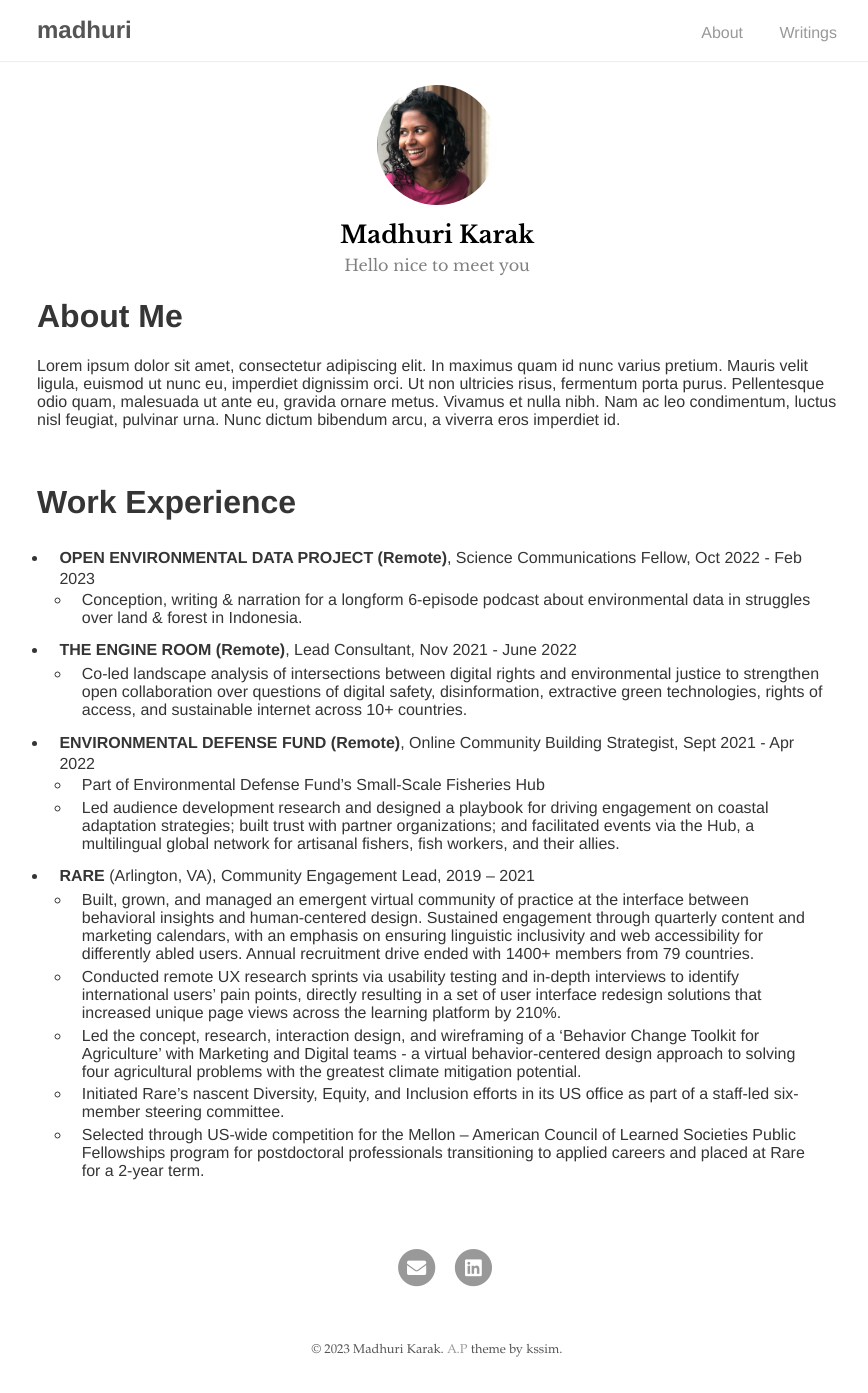
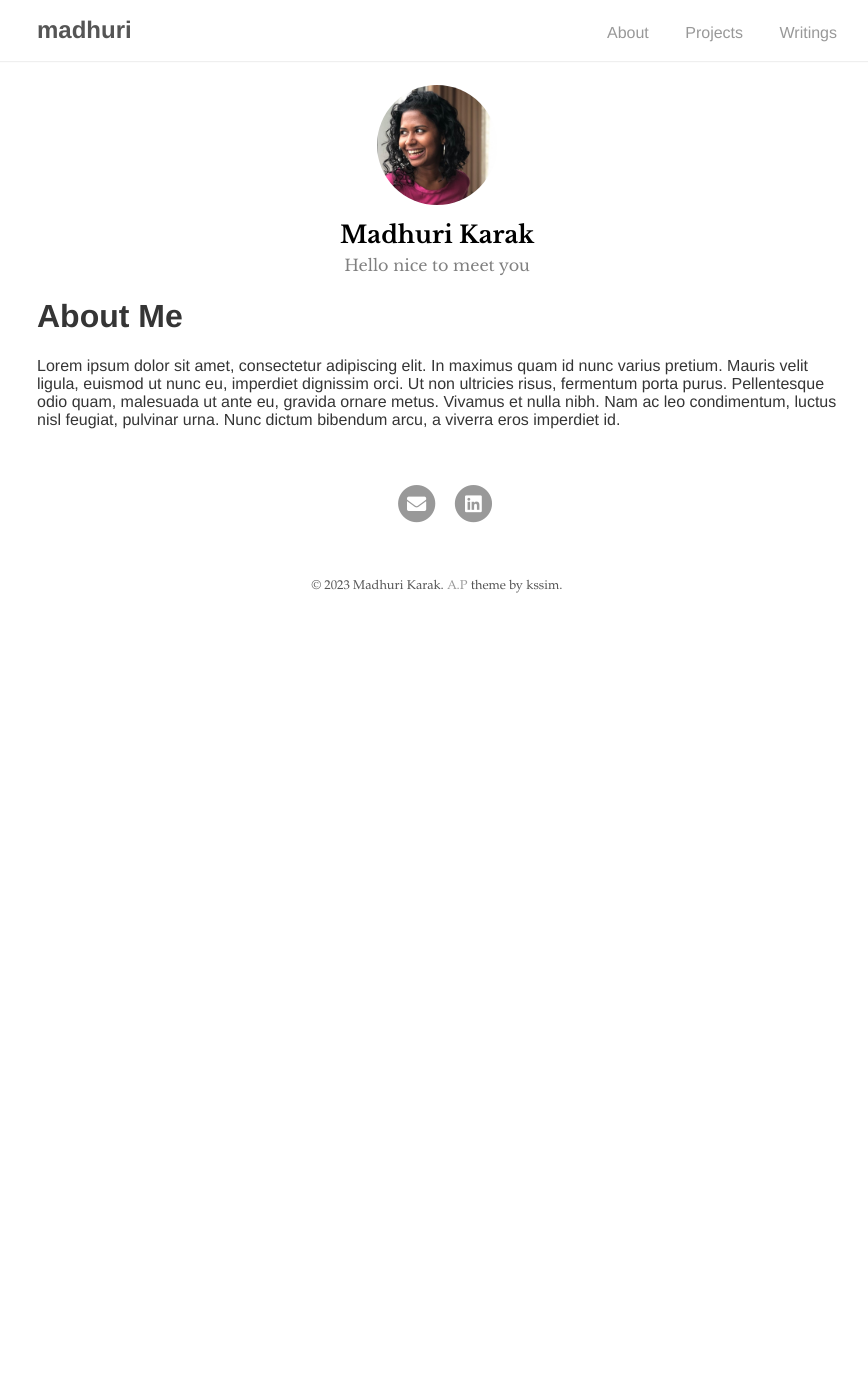
Before and after one commit to madhurikarak/madhurikarak.github.io, a Jekyll site: the page built from index.md, in a window 1280 px wide. Shown: the whole page, without its empty margins (203-1071 px from the left). Built offline with Jekyll 4.4.1, drawn with Linux system fonts in a browser that asks for light colours; our own code applies the rules of GitHub Pages for plain Markdown files; after the commit the page ends 900 px from its top, so only the background shows below that.

Commit message:
add projects page

```diff
--- a/_layouts/base.html
+++ b/_layouts/base.html
@@ -11,6 +11,7 @@
         </a>
         <ul>
           <li><a href="{{ '/' | prepend: site.baseurl }}">About</a></li>
+          <li><a href="{{ '/projects' | prepend: site.baseurl }}/">Projects</a></li>
           <li><a href="{{ '/writings' | prepend: site.baseurl }}/">Writings</a></li>
         </ul>
     </div>
--- a/index.md
+++ b/index.md
@@ -4,20 +4,3 @@
 
 # About Me
 Lorem ipsum dolor sit amet, consectetur adipiscing elit. In maximus quam id nunc varius pretium. Mauris velit ligula, euismod ut nunc eu, imperdiet dignissim orci. Ut non ultricies risus, fermentum porta purus. Pellentesque odio quam, malesuada ut ante eu, gravida ornare metus. Vivamus et nulla nibh. Nam ac leo condimentum, luctus nisl feugiat, pulvinar urna. Nunc dictum bibendum arcu, a viverra eros imperdiet id.
-
-<br/>
-
-# Work Experience
-* **OPEN ENVIRONMENTAL DATA PROJECT (Remote)**, Science Communications Fellow, Oct 2022 - Feb 2023
-    * Conception, writing &  narration for a longform 6-episode podcast about environmental data in struggles over land & forest in Indonesia.
-* **THE ENGINE ROOM (Remote)**, Lead Consultant, Nov 2021 - June 2022
-  * Co-led landscape analysis of intersections between digital rights and environmental justice to strengthen open collaboration over questions of digital safety, disinformation, extractive green technologies, rights of access, and sustainable internet across 10+ countries.
-* **ENVIRONMENTAL DEFENSE FUND (Remote)**, Online Community Building Strategist, Sept 2021 - Apr 2022
-  * Part of Environmental Defense Fund's Small-Scale Fisheries Hub
-  * Led audience development research and designed a  playbook for driving engagement on coastal adaptation strategies; built  trust with partner organizations; and facilitated events via the Hub, a multilingual global network for artisanal fishers, fish workers, and their allies.
-* **RARE** (Arlington, VA), Community Engagement Lead, 2019 – 2021
-  * Built, grown, and managed an emergent virtual community of practice  at the interface between behavioral insights and human-centered design. Sustained engagement through quarterly content and marketing calendars, with an emphasis on ensuring linguistic inclusivity and web accessibility for differently abled users. Annual recruitment drive ended with 1400+ members from 79 countries.
-  * Conducted remote UX research sprints via usability testing and in-depth interviews to identify international users’ pain points, directly resulting in a set of user interface redesign solutions that increased unique page views across the learning platform by 210%.
-  * Led the concept, research, interaction design, and wireframing of a ‘Behavior Change Toolkit for Agriculture’ with Marketing and Digital teams - a virtual behavior-centered design approach to solving four agricultural problems with the greatest climate mitigation potential.
-  * Initiated Rare’s nascent Diversity, Equity, and Inclusion efforts in its US office as part of a staff-led six-member steering committee.
-  * Selected through US-wide competition for the Mellon – American Council of Learned Societies Public Fellowships program for postdoctoral professionals transitioning to applied careers and placed at Rare for a 2-year term.
--- /dev/null
+++ b/projects/projects.html
@@ -0,0 +1,4 @@
+---
+layout: projects
+title: Projects
+---
```
Also changed, not shown: _layouts/projects.html (added, +18 -0 lines), projects.md (added, +19 -0 lines).
